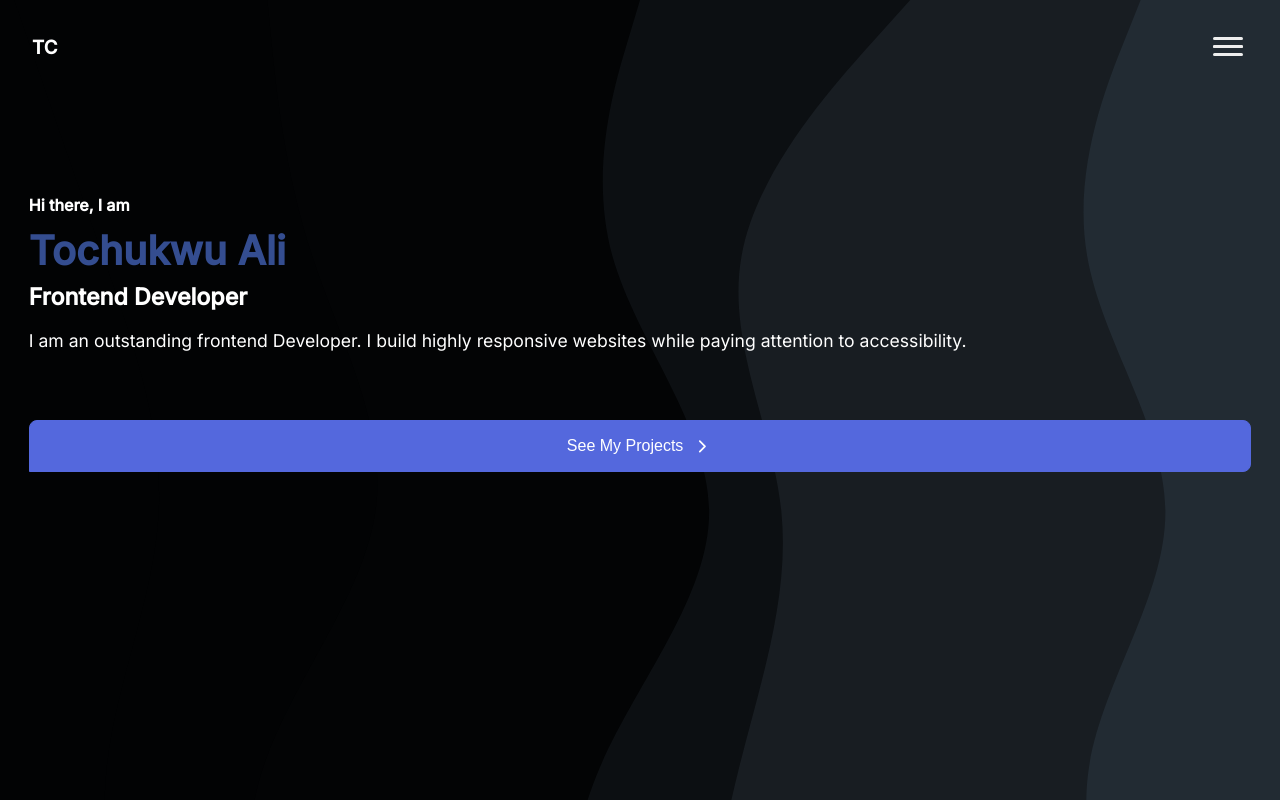
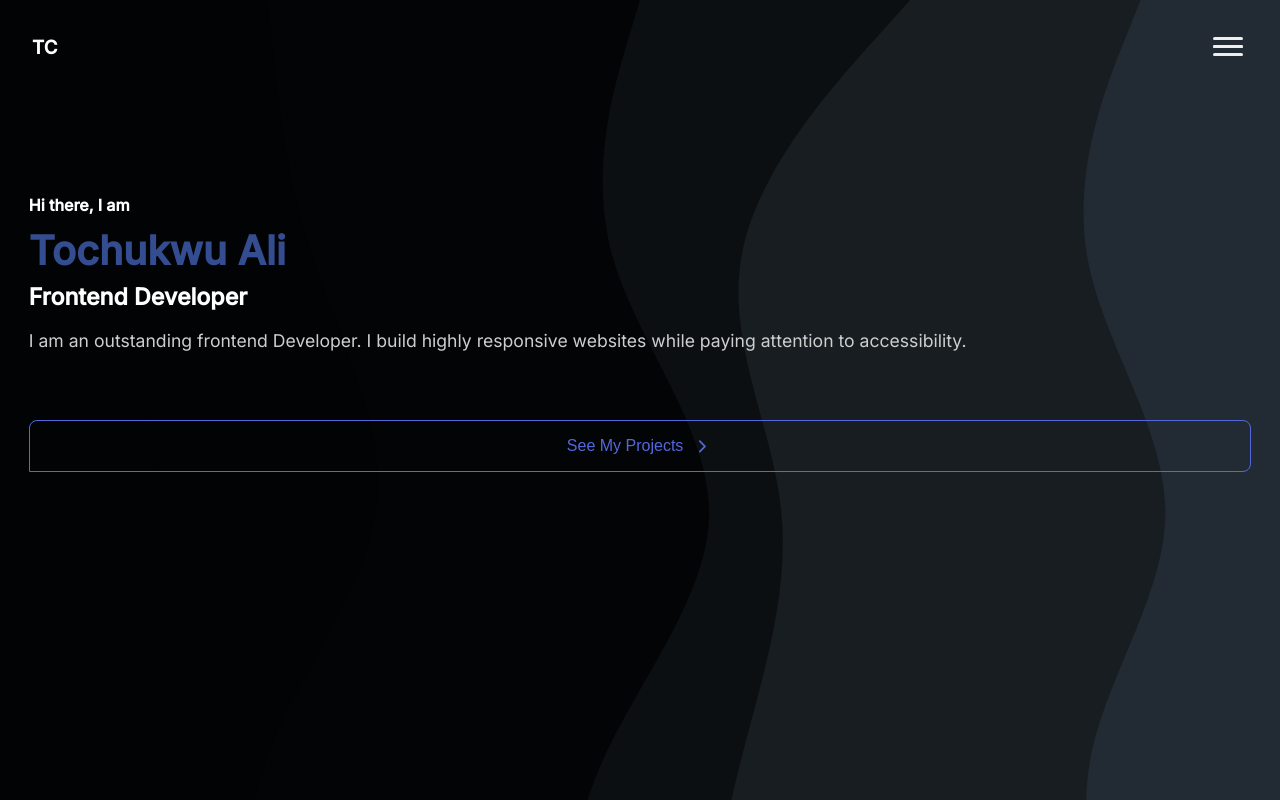
Before and after one commit to tochukwuali/seven-portfolio, a Next.js app: page / in a window 1280 px wide. Shown: the top 800 px of the page. Built offline with nearby package versions, Linux system fonts and the light colour scheme.

Commit message:
just testing colors

```diff
--- a/styles/Hero.module.css
+++ b/styles/Hero.module.css
@@ -33,6 +33,7 @@
 .hr__body p{
   font-size: 1.1rem;
   line-height: 1.8;
+  color: #cdcfcf;
 }
 
 .hr__btn_group {
@@ -42,7 +43,7 @@
 }
 .hr__open_btn {
   padding: 0.9rem 1rem;
-  background: #5468dd;
+  background: transparent;
   border: 1px solid #5468dd;
   font-family: 'Inter' sans-serif;
   color: #fff;
@@ -50,6 +51,7 @@
   font-size: 1rem;
   width: 100%;
   cursor: pointer;
+  color: #5468dd;
 }
 
 .hr__open_btn .chevron svg{
```
